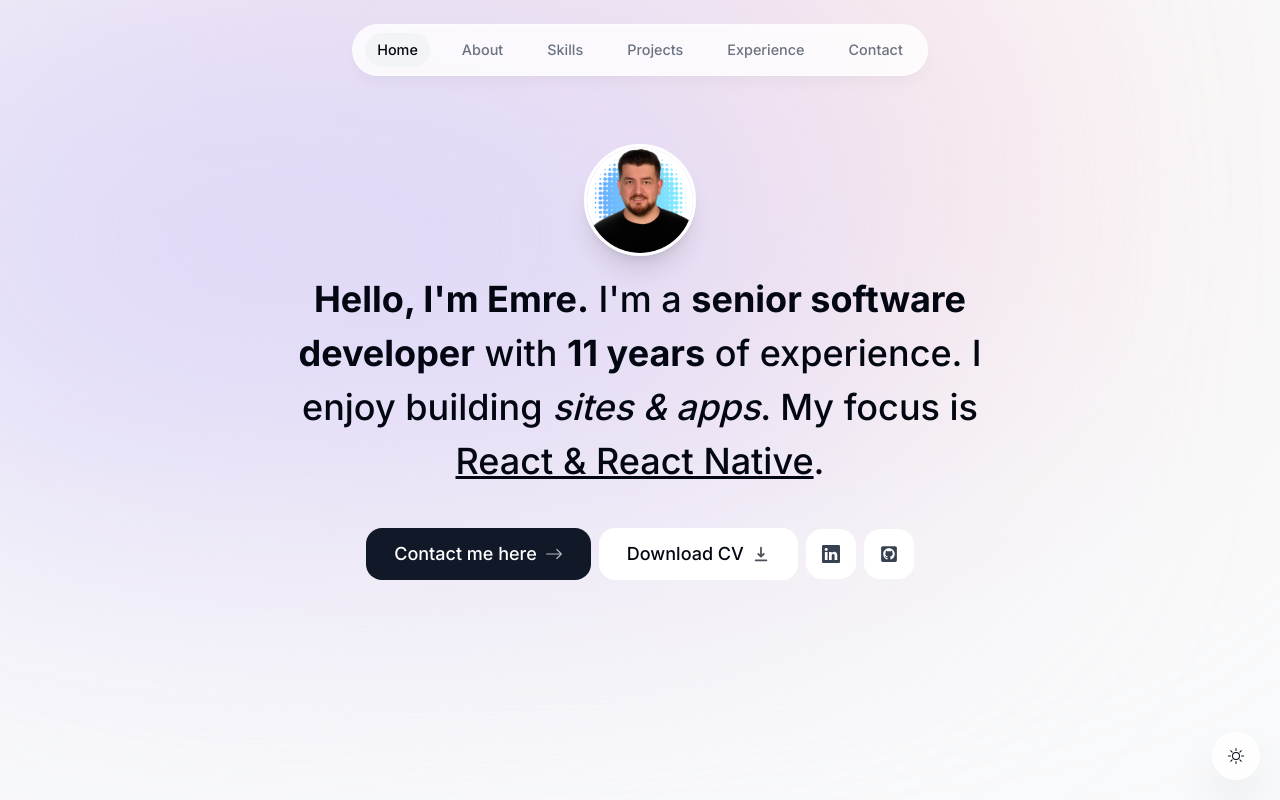
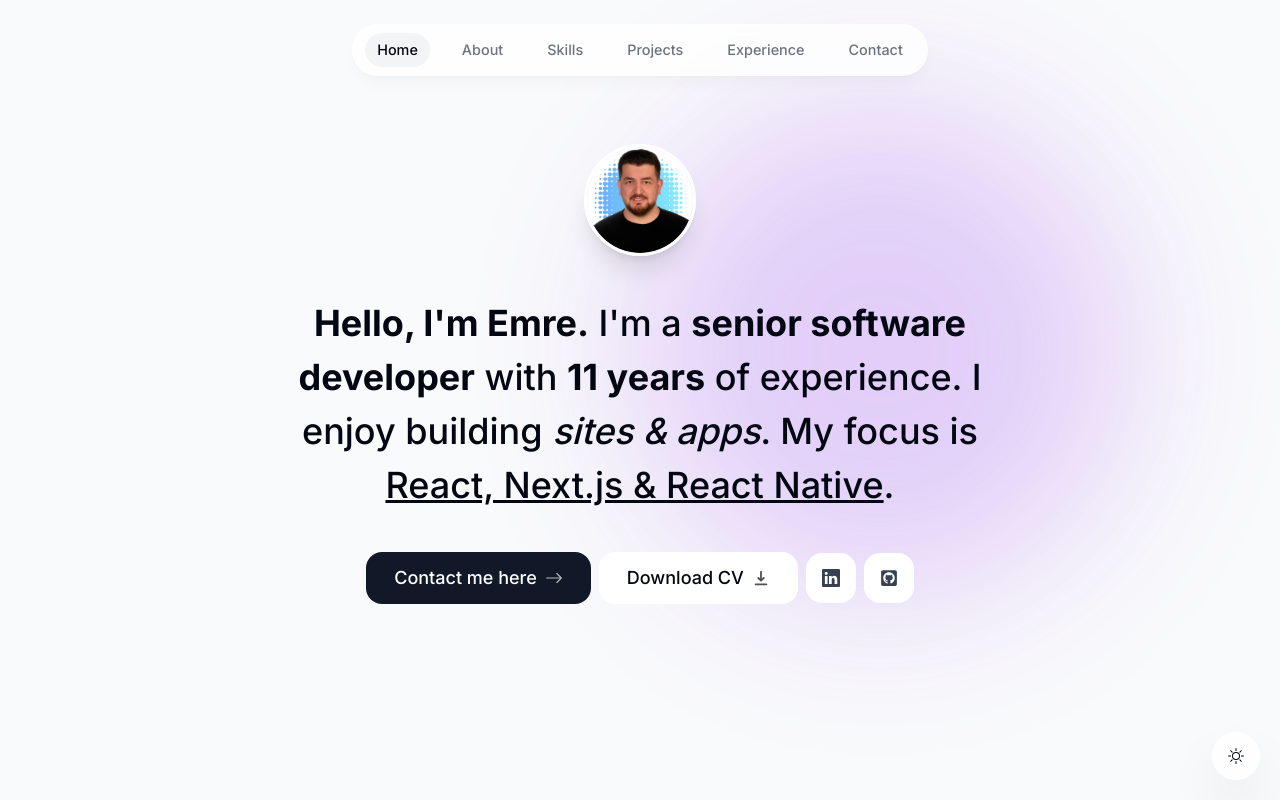
Before and after one commit to emre-ergun/engramsoft-web-portfolio, a React (Vite) app: page / in a window 1280 px wide. Built offline with nearby package versions, Linux system fonts and the light colour scheme.

Commit message:
background changed

```diff
--- a/src/App.tsx
+++ b/src/App.tsx
@@ -1,4 +1,3 @@
-import React from 'react';
 import ActiveSectionContextProvider from '../context/active-section-context';
 import ThemeContextProvider from '../context/theme-context';
 import ThemeSwitch from './components/ThemeSwitch';
@@ -7,7 +6,6 @@ import Hero from './sections/Hero';
 
 function App() {
   return (
-    <React.Fragment>
     <ThemeContextProvider>
       <ActiveSectionContextProvider>
         <main className='flex flex-col items-center px-4'>
@@ -17,7 +15,6 @@ function App() {
       </ActiveSectionContextProvider>
       <ThemeSwitch />
     </ThemeContextProvider>
-    </React.Fragment>
   );
 }
 
--- a/src/components/Header.tsx
+++ b/src/components/Header.tsx
@@ -7,17 +7,17 @@ export default function Header() {
   const { activeSection, setActiveSection, setTimeOfLastClick } =
     useActiveSectionContext();
   return (
-    <header className="z-[999] absolute">
+    <header className='z-[999] absolute'>
       <motion.div
-        className="fixed top-0 left-1/2 h-[4.5rem] w-full rounded-none border border-white border-opacity-40 bg-white bg-opacity-80 shadow-lg shadow-black/[0.03] backdrop-blur-[0.5rem] sm:top-6 sm:h-[3.25rem] sm:w-[36rem] sm:rounded-full dark:bg-gray-950 dark:border-black/40 dark:bg-opacity-65"
+        className='fixed top-0 left-1/2 h-[4.5rem] w-full rounded-none border border-white border-opacity-40 bg-white bg-opacity-80 shadow-lg shadow-black/[0.03] backdrop-blur-[0.5rem] sm:top-6 sm:h-[3.25rem] sm:w-[36rem] sm:rounded-full dark:bg-[#3d1030] dark:border-black/40 dark:bg-opacity-65'
         initial={{ y: -100, x: '-50%', opacity: 0 }}
         animate={{ y: 0, x: '-50%', opacity: 1 }}
       ></motion.div>
-      <nav className="fixed flex top-[0.15rem] left-1/2 h-12 -translate-x-1/2 py-2 sm:top-[1.7rem] sm:h-[initial] sm:py-0">
-        <ul className="flex w-[22rem] flex-wrap items-center justify-center gap-y-1 text-[0.9rem] font-medium text-gray-500 sm:w-[initial] sm:flex-nowrap sm:gap-5">
+      <nav className='fixed flex top-[0.15rem] left-1/2 h-12 -translate-x-1/2 py-2 sm:top-[1.7rem] sm:h-[initial] sm:py-0'>
+        <ul className='flex w-[22rem] flex-wrap items-center justify-center gap-y-1 text-[0.9rem] font-medium text-gray-500 sm:w-[initial] sm:flex-nowrap sm:gap-5'>
           {links.map(link => (
             <motion.li
-              className="h-3/4 flex items-center justify-center relative"
+              className='h-3/4 flex items-center justify-center relative'
               key={link.hash}
               initial={{ y: -100, opacity: 0 }}
               animate={{ y: 0, opacity: 1 }}
@@ -39,13 +39,13 @@ export default function Header() {
                 {link.name}
                 {link.name === activeSection && (
                   <motion.span
-                    layoutId="activeSection"
+                    layoutId='activeSection'
                     transition={{
                       type: 'spring',
                       stiffness: 380,
                       damping: 30,
                     }}
-                    className="bg-gray-100 rounded-full absolute inset-0 -z-10 dark:bg-gray-700"
+                    className='bg-gray-100 rounded-full absolute inset-0 -z-10 dark:bg-gray-700'
                   ></motion.span>
                 )}
               </a>
--- a/src/components/HeroBg.tsx
+++ b/src/components/HeroBg.tsx
@@ -1,10 +1,9 @@
-import React from 'react';
-
 export default function HeroBg() {
   return (
-    <React.Fragment>
-      <div className="bg-[#fbe2e3] absolute -z-10 top-[-6rem] right-[11rem] h-[31.5rem] w-[31.5rem] rounded-full blur-[10rem] sm:w-[68.75rem] dark:bg-[#946263]"></div>
-      <div className="bg-[#dbd7fb] absolute -z-10 top-[-1rem] left-[-35rem] h-[31.5rem] w-[50rem] rounded-full blur-[10rem] sm:w-[68.75rem] md:left-[-33rem] lg:left-[-28rem] xl:left-[-15rem] 2xl:left-[-5rem] dark:bg-[#676394]"></div>
-    </React.Fragment>
+    <div>
+      <div className='absolute top-0 -z-10 h-full w-full'>
+        <div className='fixed bottom-auto left-auto right-0 top-0 h-[500px] w-[500px] -translate-x-[30%] translate-y-[20%] rounded-full bg-[rgba(173,109,244,0.5)] dark:bg-[rgba(121,55,102,0.5)] opacity-60 blur-[80px]'></div>
+      </div>
+    </div>
   );
 }
--- a/src/components/ThemeSwitch.tsx
+++ b/src/components/ThemeSwitch.tsx
@@ -1,13 +1,12 @@
 import { BsMoon, BsSun } from 'react-icons/bs';
 import { useThemeContext } from '../../context/theme-context';
-
 
 export default function ThemeSwitch() {
   const { theme, toggleTheme } = useThemeContext();
 
   return (
     <button
-      className="fixed bottom-5 right-5 w-[3rem] h-[3rem] rounded-full bg-white bg-opacity-80 backdrop-blur-[0.5rem] border border-white border-opacity-40 shadow-2xl flex justify-center items-center hover:scale-[1.15] active:scale-100 transition-all dark:bg-gray-950"
+      className='fixed bottom-5 right-5 w-[3rem] h-[3rem] rounded-full bg-white bg-opacity-80 backdrop-blur-[0.5rem] border border-white border-opacity-40 shadow-2xl flex justify-center items-center hover:scale-[1.15] active:scale-100 transition-all dark:bg-[#3d1030] '
       onClick={toggleTheme}
     >
       {theme === 'light' ? <BsSun /> : <BsMoon />}
--- a/src/index.css
+++ b/src/index.css
@@ -12,6 +12,6 @@
   }
 
   body {
-    @apply bg-gray-50 text-gray-950 relative pt-28 sm:pt-36 dark:bg-gray-900  dark:text-gray-50 dark:text-opacity-90;
+    @apply bg-gray-50 text-gray-950 relative pt-28 sm:pt-36 dark:bg-gray-950  dark:text-gray-50 dark:text-opacity-90;
   }
 }
--- a/src/sections/Hero.tsx
+++ b/src/sections/Hero.tsx
@@ -12,11 +12,11 @@ export default function Hero() {
 
   return (
     <section
-      id="home"
-      className="mb-28 max-w-[50rem] text-center sm:mb-0 scroll-mt-[100rem]"
+      id='home'
+      className='mb-28 max-w-[50rem] text-center sm:mb-0 scroll-mt-[100rem]'
     >
-      <div className="flex items-center justify-center">
-        <div className="relative">
+      <div className='flex items-center justify-center mb-12 sm:mb-10'>
+        <div className='relative'>
           <motion.div
             initial={{ scale: 0, opacity: 0 }}
             animate={{ scale: 1, opacity: 1 }}
@@ -25,62 +25,64 @@ export default function Hero() {
             <img
               ref={ref}
               src={ProfilePicture}
-              alt="Emre portrait"
+              alt='Emre portrait'
               width={192}
               height={192}
-              className="h-28 w-28 rounded-full object-cover border-[0.24rem] border-white shadow-xl"
+              className='h-28 w-28 rounded-full object-cover border-[0.24rem] border-white shadow-xl'
             />
           </motion.div>
         </div>
       </div>
       <motion.h1
-        className="mb-10 mt-4 px-4 text-2xl font-medium !leading-[1.5] sm:text-4xl"
+        className='mb-10 mt-4 px-4 text-2xl font-medium !leading-[1.5] sm:text-4xl'
         initial={{ opacity: 0, y: 100 }}
         animate={{ opacity: 1, y: 0 }}
       >
-        <span className="font-bold">Hello, I'm Emre.</span> I'm a{' '}
-        <span className="font-bold">senior software developer</span> with{' '}
-        <span className="font-bold">11 years</span> of experience. I enjoy
-        building <span className="italic">sites & apps</span>. My focus is{' '}
-        <span className="underline">React & React Native</span>.
+        <span className='font-bold'>Hello, I'm Emre.</span> I'm a{' '}
+        <span className='font-bold'>senior software developer</span> with{' '}
+        <span className='font-bold'>11 years</span> of experience. I enjoy
+        building <span className='italic'>sites & apps</span>. My focus is{' '}
+        <span className='underline'>React, Next.js & React Native</span>.
       </motion.h1>
       <motion.div
-        className="flex flex-col sm:flex-row gap-2 items-center justify-center px-4 text-lg font-medium"
+        className='flex flex-col sm:flex-row gap-2 items-center justify-center px-4 text-lg font-medium'
         initial={{ opacity: 0, y: 100 }}
         animate={{ opacity: 1, y: 0 }}
         transition={{ delay: 0.1 }}
       >
+        <div className='flex flex-col sm:flex-row gap-2'>
           <a
-          href="#contact"
-          className="group bg-gray-900 text-white px-7 py-3 flex items-center gap-2 rounded-2xl outline-none hover:scale-105 hover:bg-gray-950 active:scale-100 transition"
+            href='#contact'
+            className='group bg-gray-900 text-white px-7 py-3 flex items-center justify-around gap-2 rounded-2xl outline-none hover:scale-105 hover:bg-gray-950 active:scale-100 transition'
             onClick={() => {
               setActiveSection('Contact');
               setTimeOfLastClick(Date.now());
             }}
           >
             Contact me here{' '}
-          <BsArrowRight className="opacity-70 group-hover:opacity-100 group-hover:translate-x-1 transition" />
+            <BsArrowRight className='opacity-70 group-hover:opacity-100 group-hover:translate-x-1 transition' />
           </a>
           <a
-          href="/CV.pdf"
+            href='/CV.pdf'
             download
-          className="group bg-white px-7 py-3 flex items-center gap-2 rounded-2xl borderBlack outline-none hover:scale-105 active:scale-100 transition dark:bg-white/10"
+            className='group bg-white px-7 py-3 flex items-center justify-around gap-2 rounded-2xl borderBlack outline-none hover:scale-105 active:scale-100 transition dark:bg-white/10'
           >
             Download CV{' '}
-          <HiDownload className="opacity-70 group-hover:opacity-100 group-hover:translate-y-1 transition" />
+            <HiDownload className='opacity-70 group-hover:opacity-100 group-hover:translate-x-1 transition' />
           </a>
-        <div className="flex gap-2">
+        </div>
+        <div className='flex gap-2'>
           <a
-            href="https://linkedin.com/in/emrergun"
-            target="_blank"
-            className="bg-white p-4 text-gray-700 flex items-center gap-2 rounded-2xl borderBlack outline-none hover:scale-105 hover:text-gray-950 active:scale-100 transition dark:bg-white/10 dark:text-white/80"
+            href='https://linkedin.com/in/emrergun'
+            target='_blank'
+            className='bg-white p-4 text-gray-700 flex items-center gap-2 rounded-2xl borderBlack outline-none hover:scale-105 hover:text-gray-950 active:scale-100 transition dark:bg-white/10 dark:text-white/80'
           >
             <BsLinkedin />
           </a>
           <a
-            href="https://github.com/emre-ergun"
-            target="_blank"
-            className="bg-white p-4 text-gray-700 flex items-center gap-2 rounded-2xl borderBlack outline-none hover:scale-105 hover:text-gray-950 active:scale-100 transition dark:bg-white/10 dark:text-white/80"
+            href='https://github.com/emre-ergun'
+            target='_blank'
+            className='bg-white p-4 text-gray-700 flex items-center gap-2 rounded-2xl borderBlack outline-none hover:scale-105 hover:text-gray-950 active:scale-100 transition dark:bg-white/10 dark:text-white/80'
           >
             <FaGithubSquare />
           </a>
```
Lines whose indentation alone changed are shown as unchanged.
